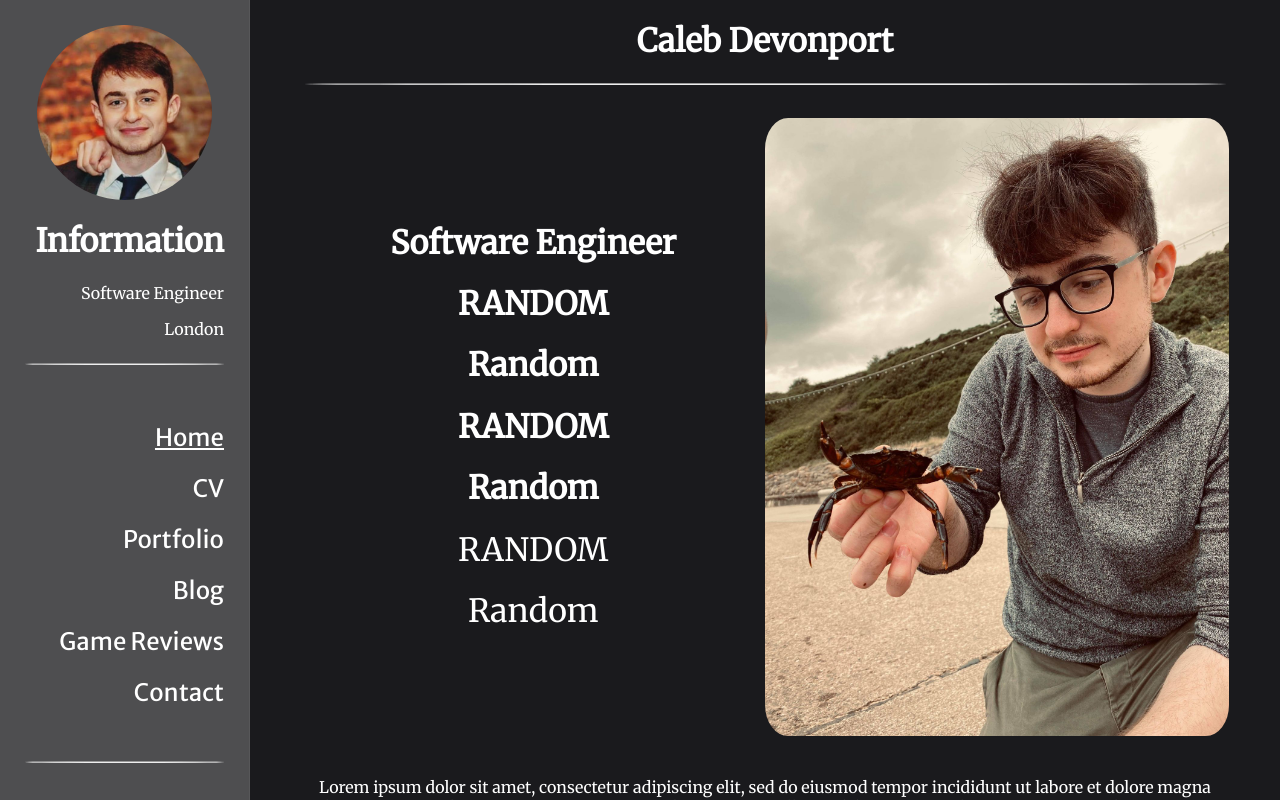
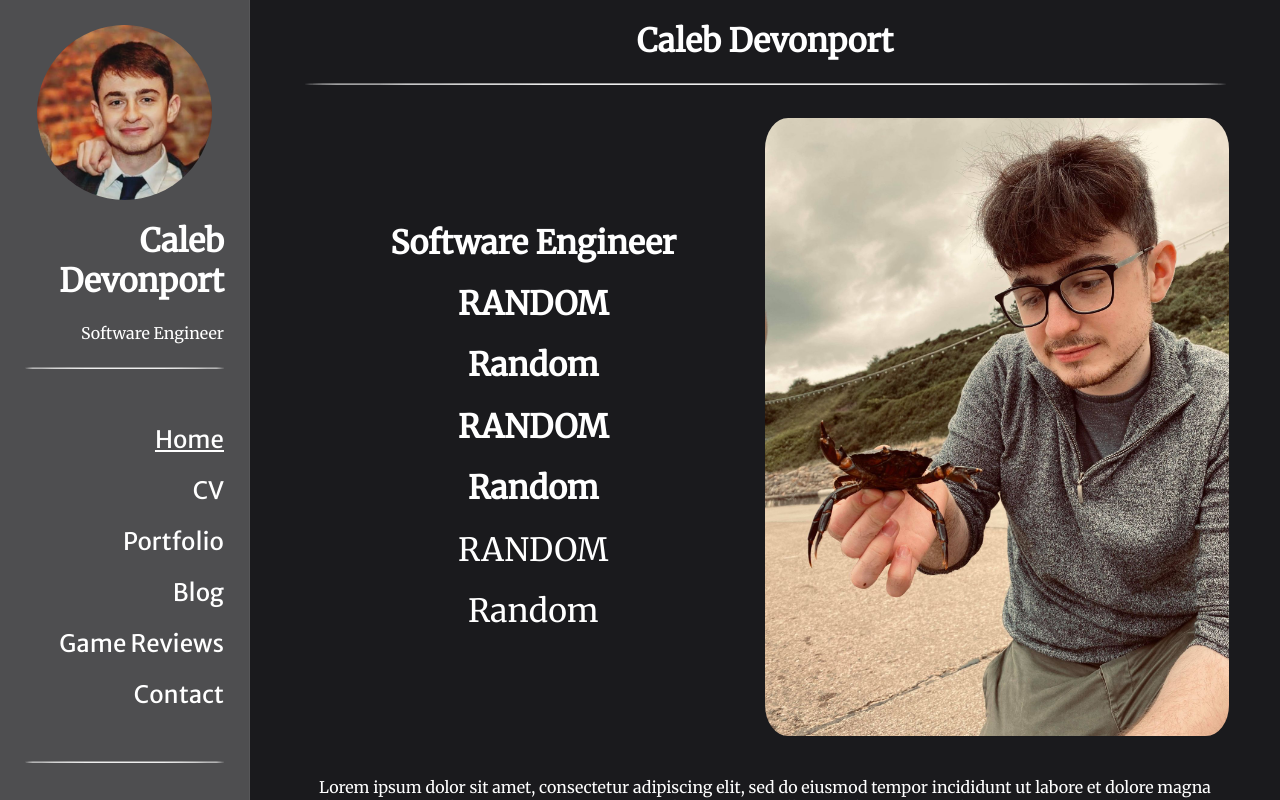
Before and after one commit to CalebDevonport/caleb-devonport-web-app, an Angular app: page /home in a window 1280 px wide. Built offline with nearby package versions, Linux system fonts and the light colour scheme; some icons are missing.

Commit message:
Changed text in sidenav header

```diff
--- a/src/app/sidenav/header/header.component.html
+++ b/src/app/sidenav/header/header.component.html
@@ -1,6 +1,5 @@
 <div class="sidenav-content">
   <img class="profile-image" src="assets/images/linkedIn.png">
-  <h1>Information</h1>
+  <h1>Caleb Devonport</h1>
   <p>Software Engineer</p>
-  <p>London</p>
 </div>
```
